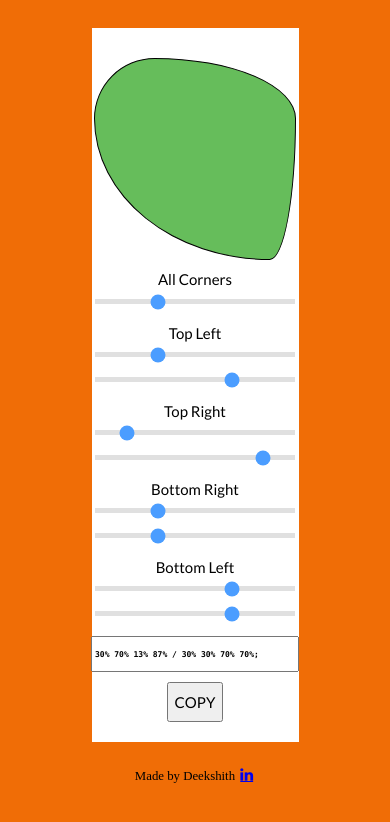
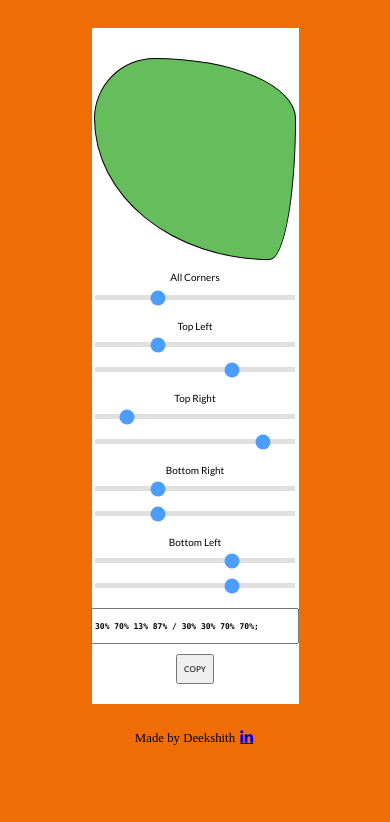
Before and after one commit to bndkn24/border-radius-previewer, a plain HTML site: page index.html in a window 390 px wide. Drawn offline with Linux system fonts and the light colour scheme.

Commit message:
Modified styles to make the site responsive

```diff
--- a/styles.css
+++ b/styles.css
@@ -101,12 +101,31 @@ footer {
 }
 
 @media only screen and (max-width: 840px) {
+  .slider {
+    display: flex;
+    flex-direction: column;
+  }
+}
+
+@media only screen and (max-width: 760px) {
+  label {
+    font-family: "Lato", sans-serif;
+    font-size: 10px;
+    margin-top: 10px;
+  }
+
   input[type="text"] {
     margin: 10px;
     width: 200px;
     height: 30px;
     font: 8px Monaco, "Courier New", monospace;
     font-weight: bold;
+  }
+
+  button {
+    height: 30px;
+    font-family: "Lato", sans-serif;
+    font-size: 8px;
   }
 
   .slider {
```
